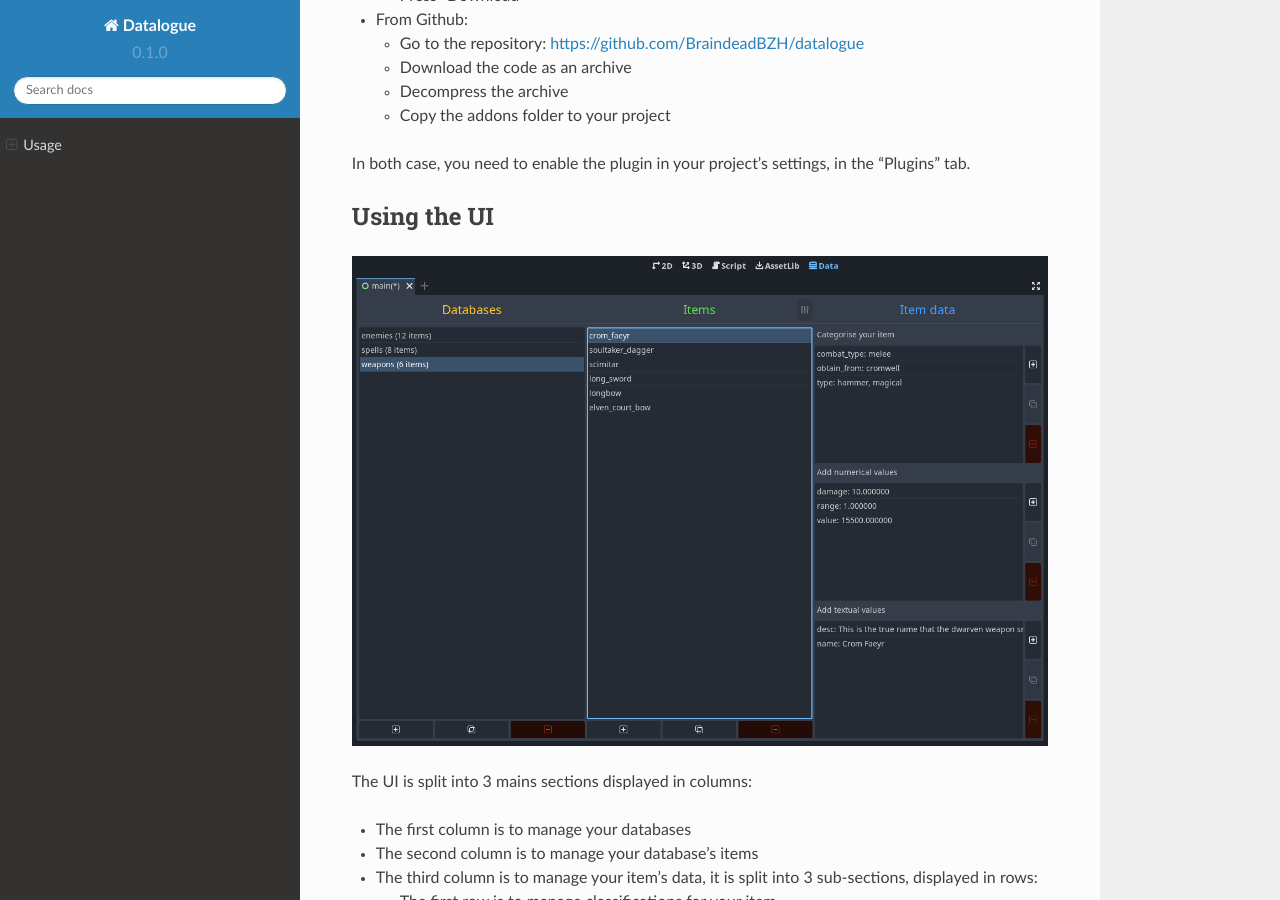
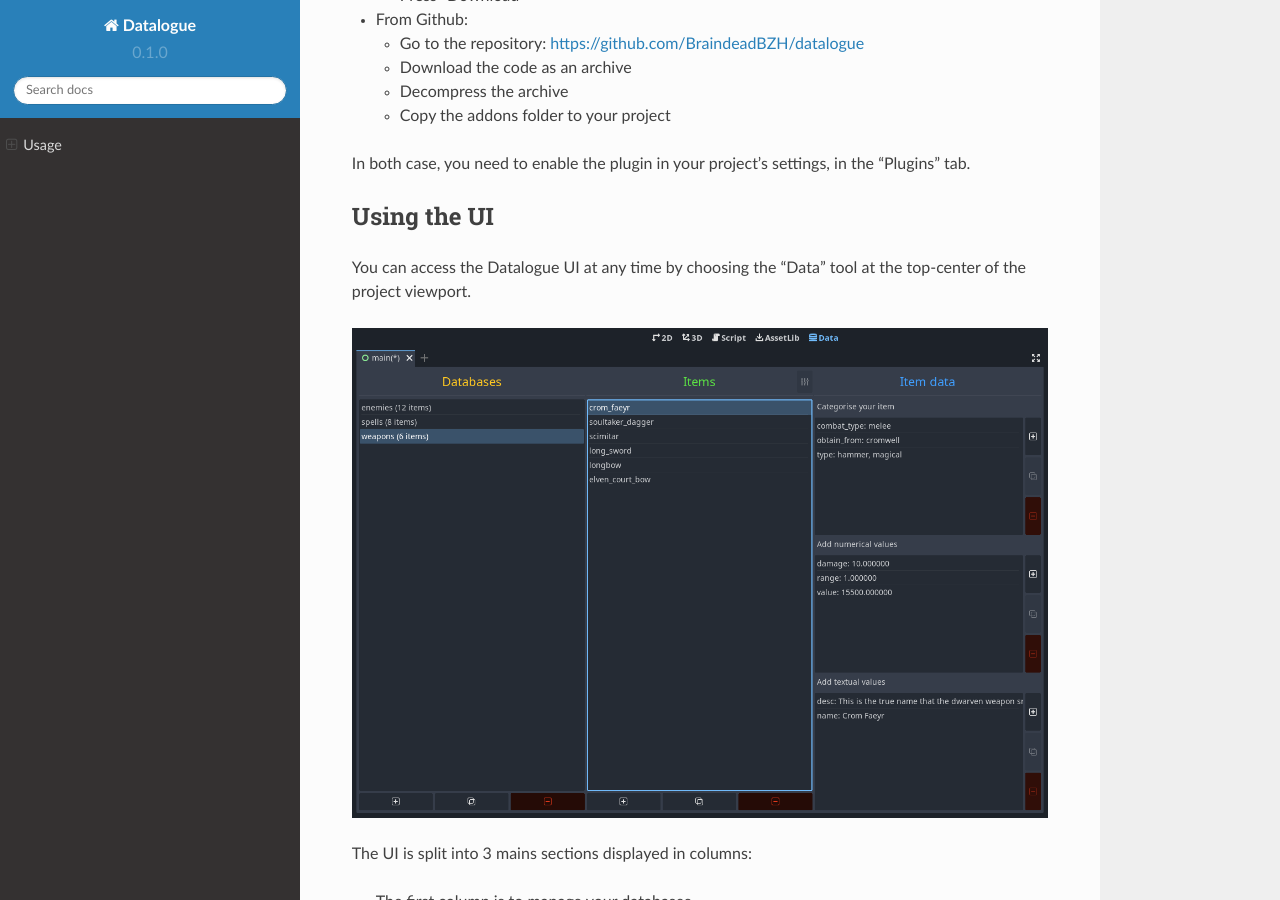
Before and after one commit to BraindeadBZH/datalogue, a Sphinx documentation site: the page built from docs/source/usage.rst, in a window 1280 px wide and 900 px high, scrolled down 376 px. Built offline with Sphinx 7.4.7 and the Read the Docs theme 2.0.0, drawn with Linux system fonts in a browser that asks for light colours.

Commit message:
Added a line in the documentation to help locate the Datalogue in the Godot Editor.

```diff
--- a/docs/source/usage.rst
+++ b/docs/source/usage.rst
@@ -27,6 +27,8 @@ In both case, you need to enable the plugin in your project's settings, in the "
 
 Using the UI
 ------------
+
+You can access the Datalogue UI at any time by choosing the "Data" tool at the top-center of the project viewport.
 
 .. image:: https://github.com/BraindeadBZH/datalogue/raw/master/screenshots/main_ui.png
 
```
